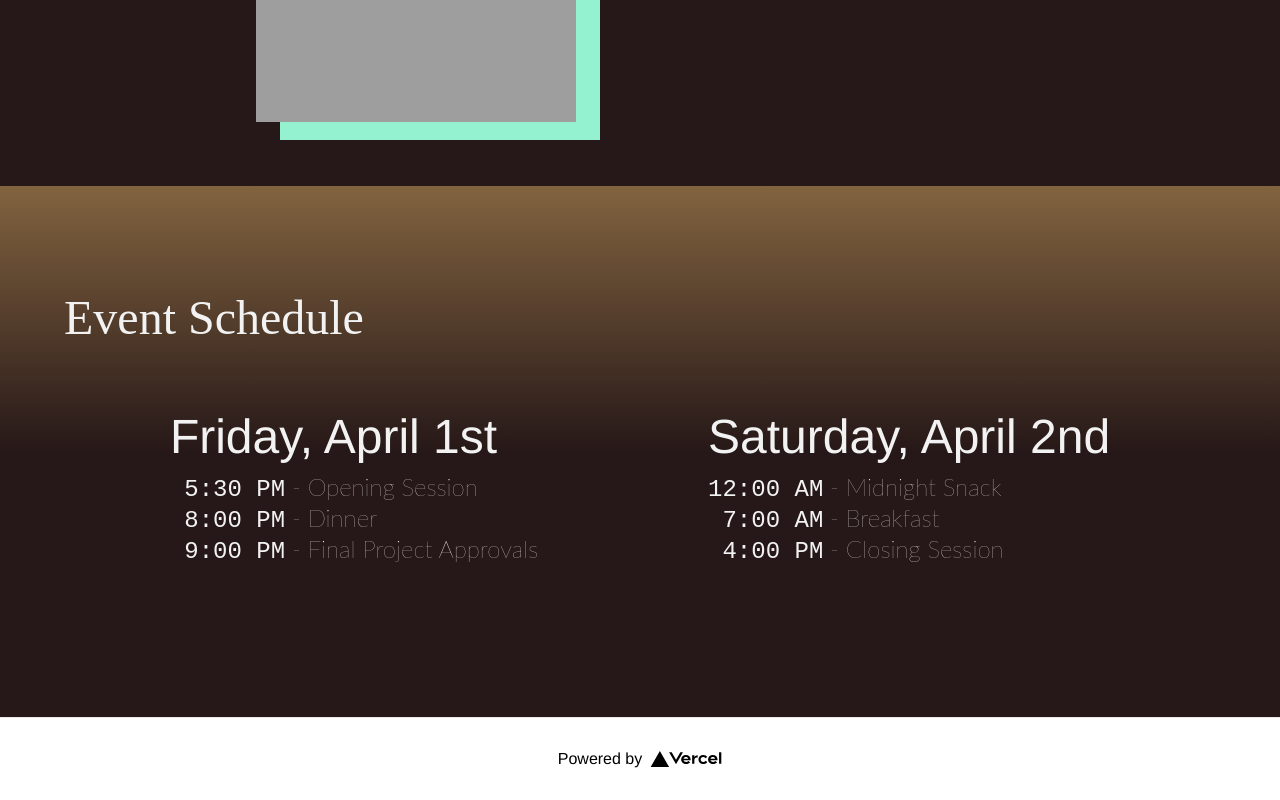
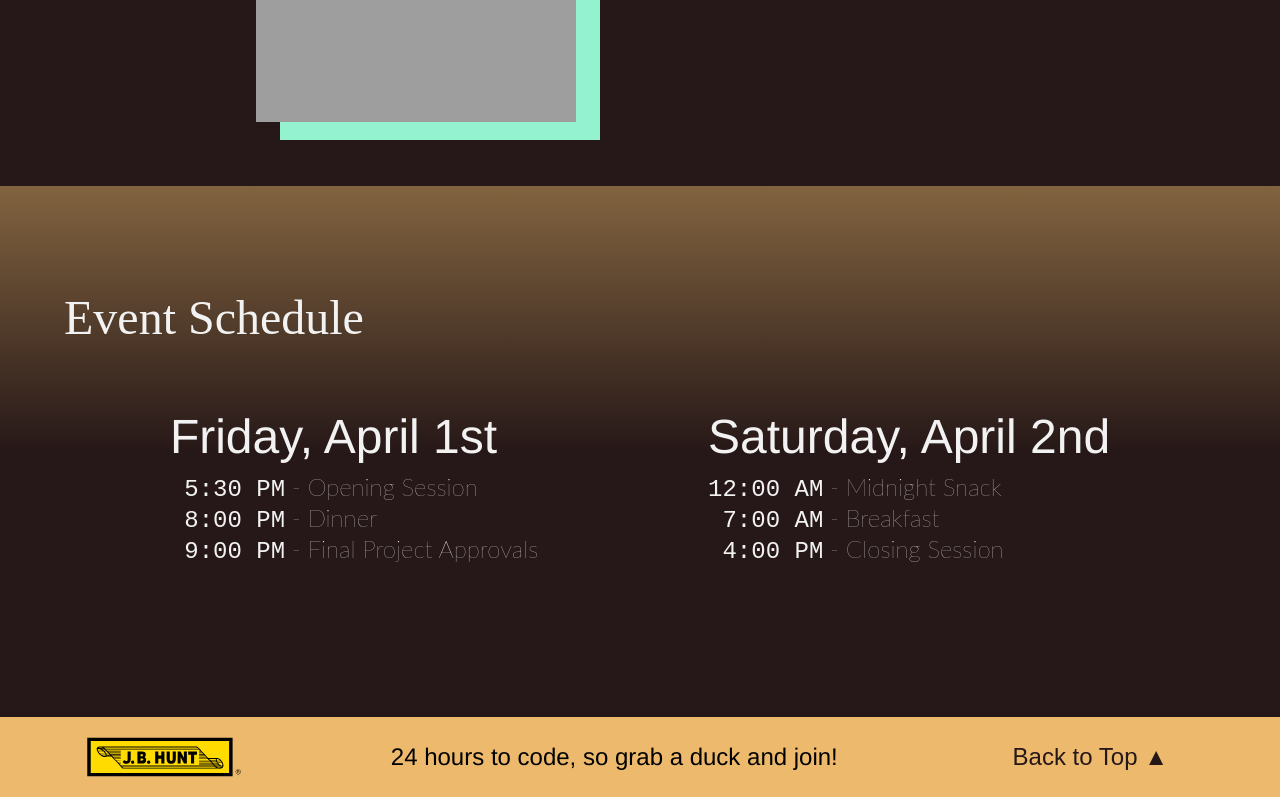
Before and after one commit to uark-acm/hackathon, a Next.js app: page / in a window 1280 px wide. Shown: the part 1542-2342 px from the top of the page. Built offline with nearby package versions, Linux system fonts and the light colour scheme; grey boxes are pictures that could not be loaded; a web font is replaced by a local one.

Commit message:
🚧✨ Implemented footer

```diff
--- a/components/footer.tsx
+++ b/components/footer.tsx
@@ -4,13 +4,13 @@
 
 const Footer = () => {
     return (
-        <div className={styles.footer}>
+        <footer className={styles.footer}>
             <div className={styles.logo}>
                 <Image layout="fill" src="/img/jbhunt.svg" />
             </div>
             <p>24 hours to code, so grab a duck and join!</p>
             <Button className={styles.button} variant="tertiary" text="Back to Top ▲" />
-        </div>
+        </footer>
     )
 }
 
--- a/pages/index.tsx
+++ b/pages/index.tsx
@@ -3,6 +3,7 @@
 import Image from 'next/image'
 import CountdownBar from '../components/countdown-bar'
 import Details from '../components/details'
+import Footer from '../components/footer'
 import Hero from '../components/hero'
 import Schedule from '../components/schedule'
 import styles from '../styles/Home.module.scss'
@@ -24,18 +25,7 @@
         <Schedule />
       </main>
 
-      <footer className={styles.footer}>
-        <a
-          href="https://vercel.com?utm_source=create-next-app&utm_medium=default-template&utm_campaign=create-next-app"
-          target="_blank"
-          rel="noopener noreferrer"
-        >
-          Powered by{' '}
-          <span className={styles.logo}>
-            <Image src="/vercel.svg" alt="Vercel Logo" width={72} height={16} />
-          </span>
-        </a>
-      </footer>
+      <Footer />
     </div>
   )
 }
```
